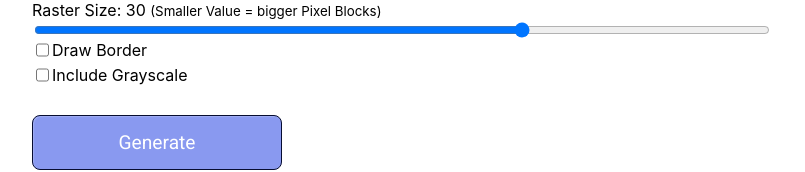
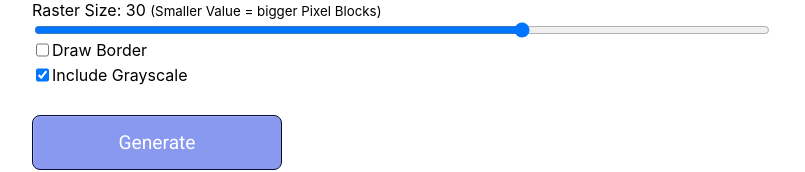
Before and after one commit to tobireinbo/coloranalyzer-mondrian-app, a React (Create React App) app: page / in a window 1280 px wide. Shown: the part 642-814 px from the top of the page, without its empty margins (238-1043 px from the left). Built offline with nearby package versions, Linux system fonts and the light colour scheme.

Commit message:
withGrayscale Default to true

```diff
--- a/src/App.js
+++ b/src/App.js
@@ -12,7 +12,7 @@ function App() {
   const [palletteSize, setPalletteSize] = useState(20);
   const [rasterSizeFactor, setRasterSizeFactor] = useState(30);
   const [withBorder, setWithBorder] = useState(false);
-  const [withGrayScale, setWithGrayScale] = useState(false);
+  const [withGrayScale, setWithGrayScale] = useState(true);
 
   console.log("is Checked? ", withBorder);
 
```
